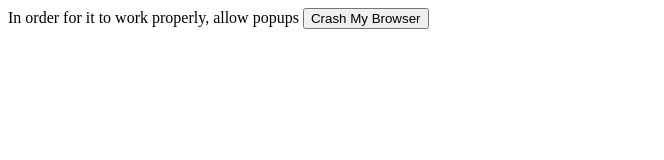
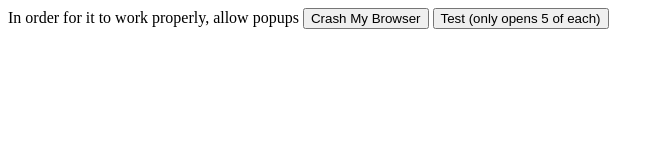
Before and after one commit to cpeyton78910/crashmybrowser, a plain HTML site: page index.html in a window 1280 px wide. Shown: the whole page, without its empty margins (0-664 px from the left). Drawn offline with Linux system fonts and the light colour scheme.

Commit message:
Update index.html

```diff
--- a/index.html
+++ b/index.html
@@ -10,9 +10,18 @@
             }
         }
     </script>
+    <script>
+        function openBingTabsTest() {
+            for (let i = 0; i < 5; i++) {
+                window.open('https://www.bing.com/');
+                window.open('https://www.bing.com/', '_blank', 'width=500,height=500');
+            }
+        }
+    </script>
 </head>
 <body>
     In order for it to work properly, allow popups
     <button onclick="openBingTabs()">Crash My Browser</button>
+    <button onclick="openBingTabsTest()">Test (only opens 5 of each)</button>
 </body>
 </html>
```
